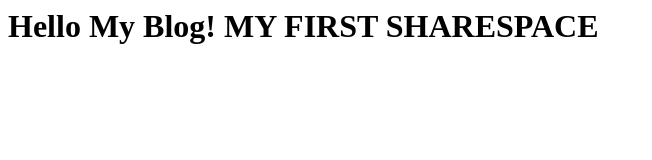
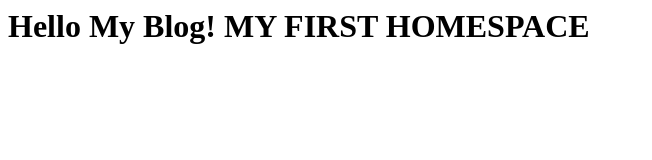
Before and after one commit to jerry001-free/jerry001-free.github.io, a plain HTML site: page index.html in a window 1280 px wide. Shown: the whole page, without its empty margins (0-652 px from the left). Drawn offline with Linux system fonts and the light colour scheme.

Commit message:
Update index.html

```diff
--- a/index.html
+++ b/index.html
@@ -1,2 +1,2 @@
-<h1>Hello My Blog! MY FIRST SHARESPACE
+<h1>Hello My Blog! MY FIRST HOMESPACE
 </h1>
```
